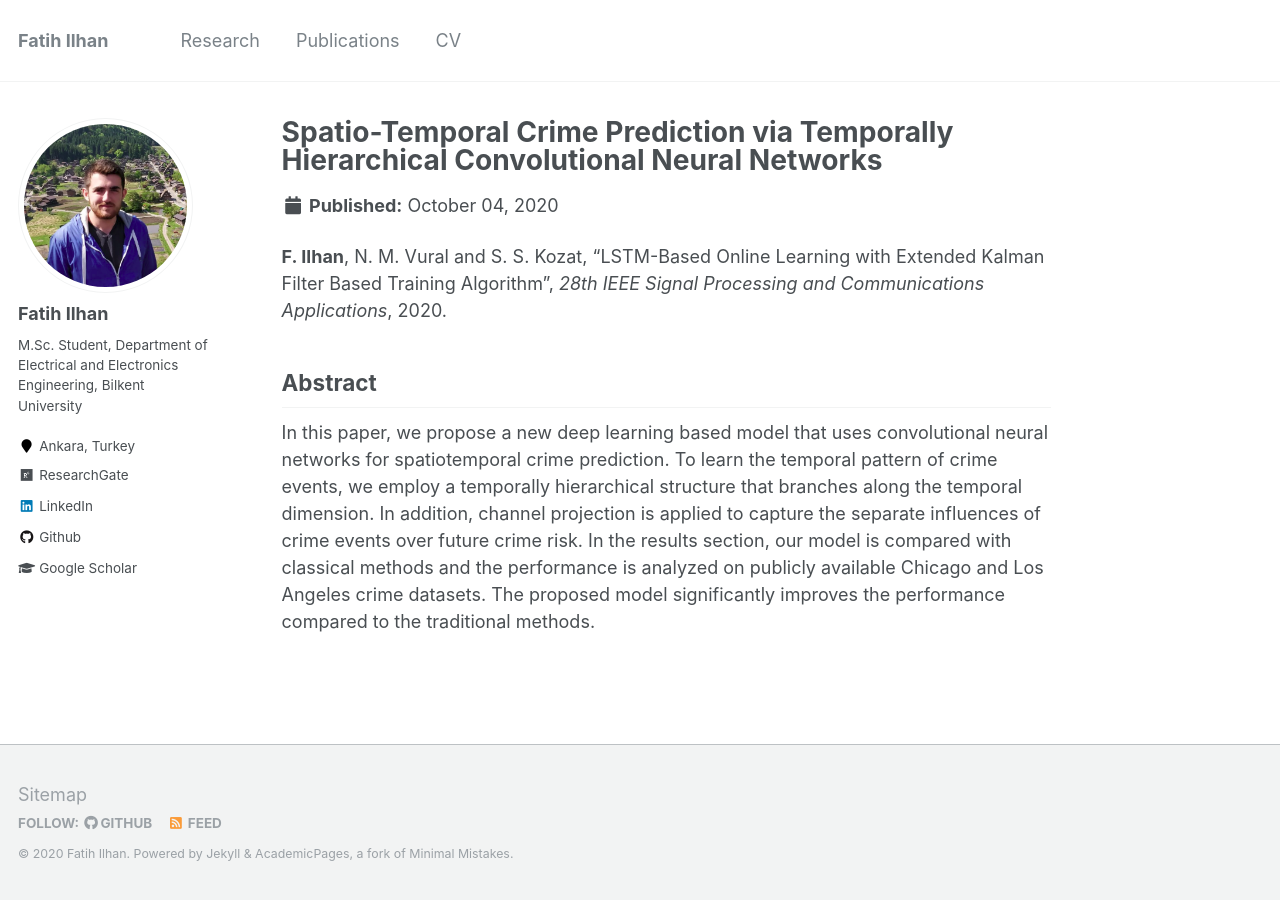
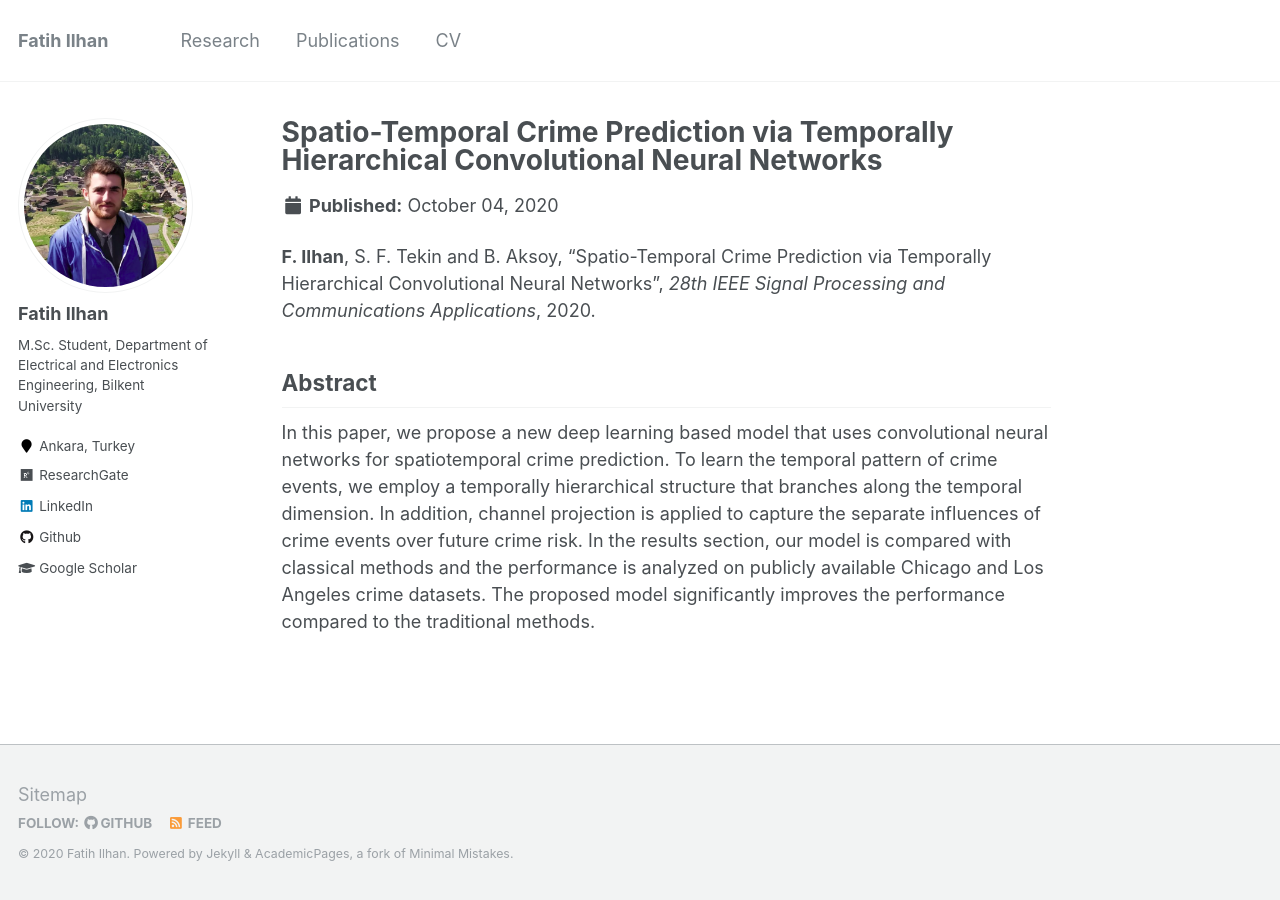
Before and after one commit to fatih-ilhan/fatih-ilhan.github.io, a Jekyll site: the page built from _publications/THCNN.md, in a window 1280 px wide. Built offline with Jekyll 4.4.1, drawn with Linux system fonts in a browser that asks for light colours.

Commit message:
Update THCNN.md

```diff
--- a/_publications/THCNN.md
+++ b/_publications/THCNN.md
@@ -3,7 +3,7 @@ title: "Spatio-Temporal Crime Prediction via Temporally Hierarchical Convolution
 collection: publications
 permalink: /publications/THCNN
 ---
-<b>F. Ilhan</b>, N. M. Vural and S. S. Kozat, "LSTM-Based Online Learning with Extended Kalman Filter Based Training Algorithm", <i>28th IEEE Signal Processing and Communications Applications</i>, 2020.
+<b>F. Ilhan</b>, S. F. Tekin and B. Aksoy, "Spatio-Temporal Crime Prediction via Temporally Hierarchical Convolutional Neural Networks", <i>28th IEEE Signal Processing and Communications Applications</i>, 2020.
 
 
 ## Abstract
```
